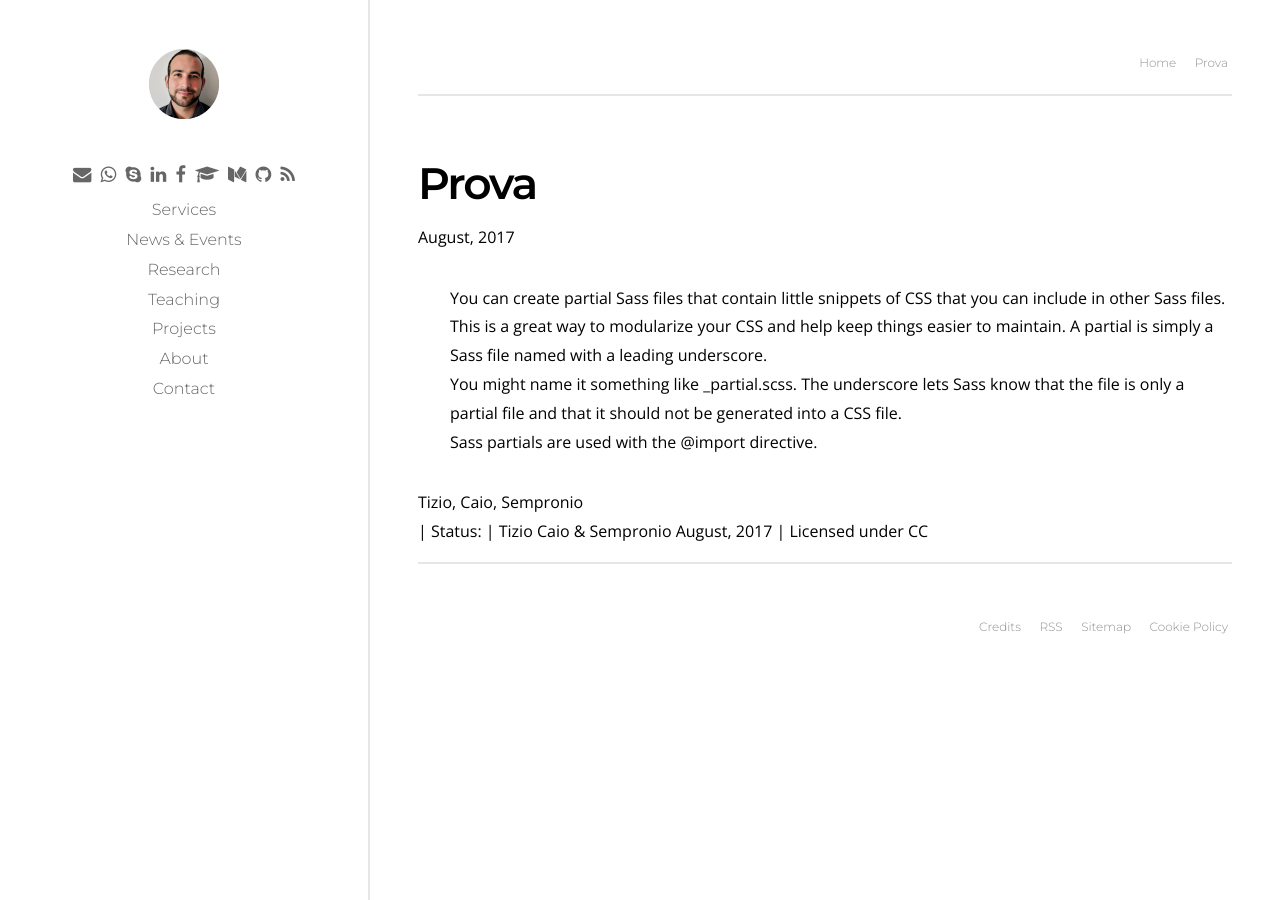
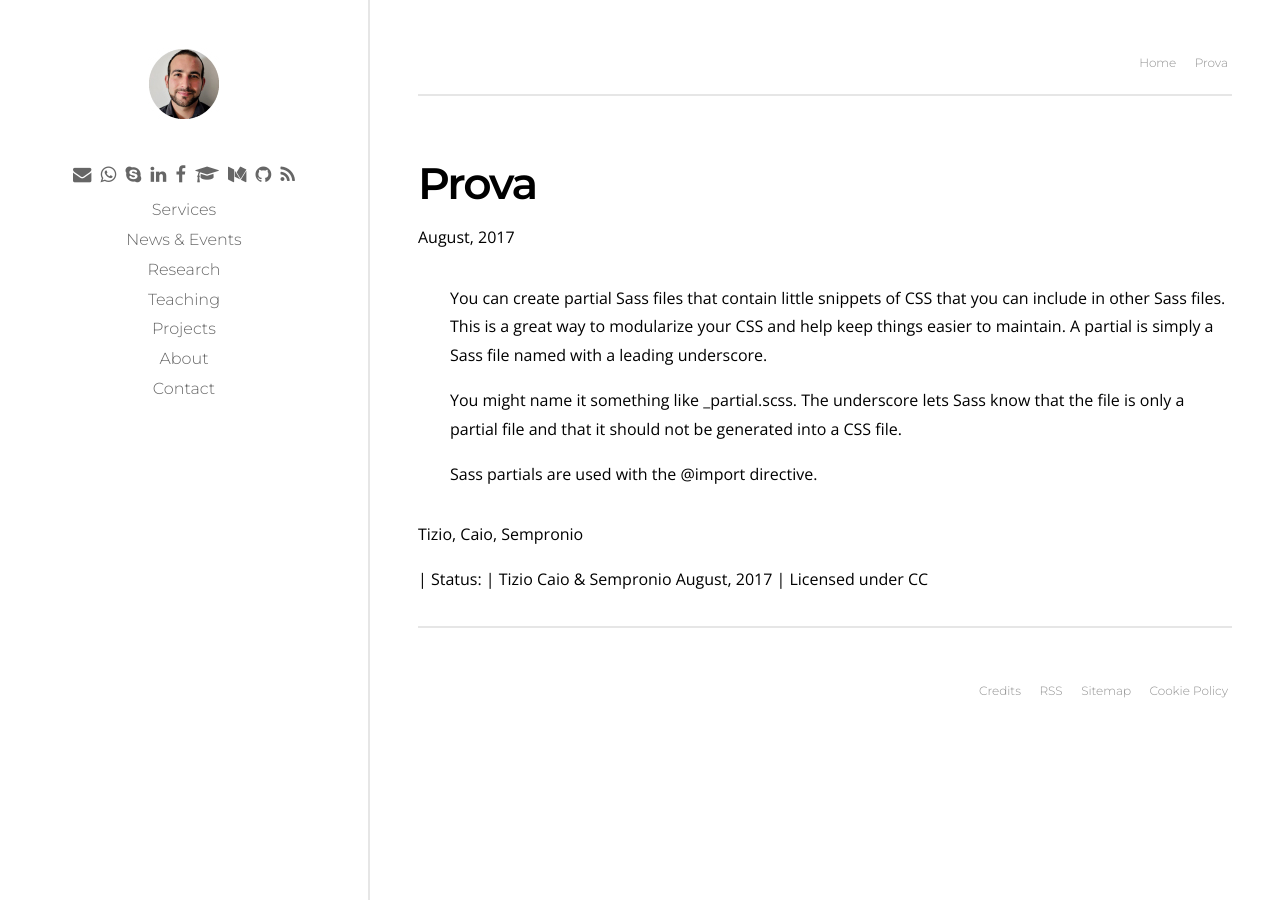
Before and after one commit to p-marco/p-marco.github.io, a Jekyll site: the page built from prova.md, in a window 1280 px wide. Built offline with Jekyll 4.4.1, drawn with Linux system fonts in a browser that asks for light colours; our own code applies the rules of GitHub Pages for plain Markdown files.

Commit message:
default layout test

```diff
--- a/assets/css/styles.scss
+++ b/assets/css/styles.scss
@@ -254,3 +254,5 @@ p.hero{
 .t-b--s{
 	font-weight: 600
 }
+
+p {margin-bottom:1em}
```
